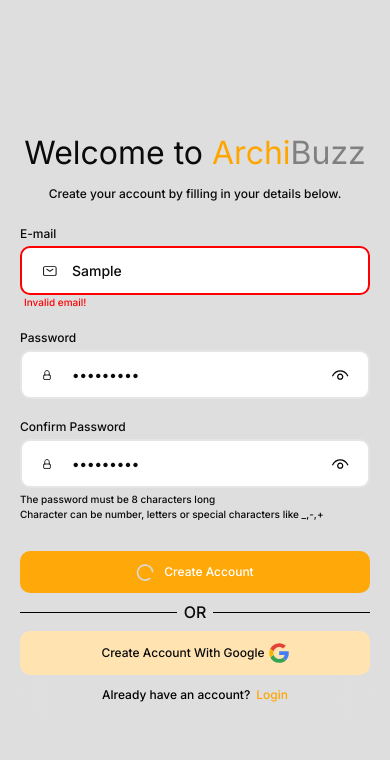
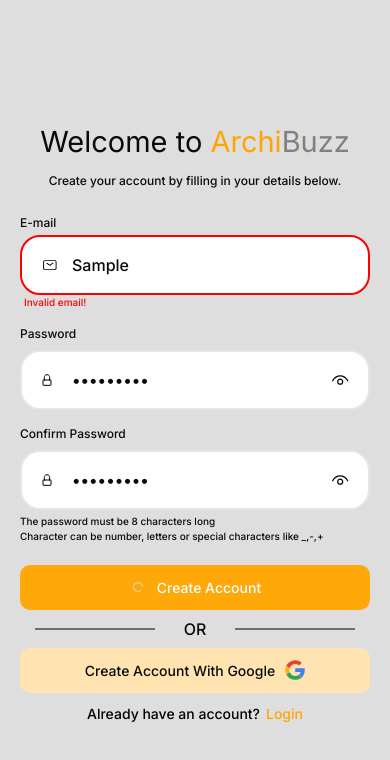
Before and after one commit to Marvellous-Udoye/Archi-buzz-webapp, a Next.js app: page /signup in a window 390 px wide. Both pictures are taken after typing "Sample", "Sample123", "Sample123" into the empty fields and a click on the button "Create Account". Shown: the top 760 px of the page. Built offline with nearby package versions, Linux system fonts and the light colour scheme.

Commit message:
style: fixed layout for signup and login pages

```diff
--- a/src/app/community/community.module.css
+++ b/src/app/community/community.module.css
@@ -250,7 +250,6 @@
     font-size: 12px;
     padding: 6px 12px;
     gap: 0;
-    white-space: nowrap;
     height: 46px;
   }
 
--- a/src/app/community/components/posts-section.tsx
+++ b/src/app/community/components/posts-section.tsx
@@ -59,7 +59,7 @@
   };
 
   if (loading) return <p className="bg-[#F6F5F5] w-full h-100vh py-4 pl-4 sm:pl-0">Loading...</p>;
-  if (error) return <p>{error}</p>;
+  if (error) return <p className="bg-[#F6F5F5] w-full h-100vh py-4 pl-4 sm:pl-0">{error}</p>;
 
   return (
     <main className={`${styles.feed} flex flex-col gap-[11px]`}>
--- a/src/app/page.tsx
+++ b/src/app/page.tsx
@@ -180,10 +180,10 @@
           </div>
           <Image
             src={heroPic}
-            width={562}
+            width={550}
             height={475}
             alt="This is a pic"
-            className="lg:w-[550px] w-full h-full sm:px-4 lg:w-full mx-auto"
+            className="lg:w-[550px] h-full sm:px-4 lg:w-full mx-auto"
           />
         </div>
       </section>
--- a/src/app/signup/form.module.css
+++ b/src/app/signup/form.module.css
@@ -1,211 +1,18 @@
 /* Styles for both signup and login pages */
 
-.signup_page {
+.login_and_signup_ctn {
   background-image: url('/images/3d-rendering-abstract-building 4.png');
 
-  @media (max-width: 700px) {
+  @media (max-width: 768px) {
     background-image: none;
-    background-color: #DEDEDE;
-    padding: 40px 20px;
-    align-items: center;
   }
 }
 
-.signup_ctn {
-  flex-wrap: wrap;
-}
-
-.signup_card {
-  @media (min-width: 701px) and (max-width: 1300px) {
-    border-top-right-radius: 20px;
-    border-bottom-left-radius: 0;
-  }
-
-  @media (max-width: 700px) {
-    border-radius: 0;
-    padding: 0;
-  }
-}
-
-.login_card {
+.login_and_signup_blur_ctn {
   background: linear-gradient(129deg, rgba(0, 0, 0, 0.10) 7.98%, rgba(0, 0, 0, 0.25) 51.84%, rgba(0, 0, 0, 0.40) 95.7%);
   backdrop-filter: blur(12.5px);
 
-  @media (min-width: 701px) and (max-width: 1300px) {
-    border-top-right-radius: 0;
-    border-bottom-left-radius: 20px;
-    max-width: 714px;
-  }
-
-  @media (max-width: 700px) {
-    border-radius: 0;
+  @media (max-width: 768px) {
     background: none;
   }
 }
-
-.login_card div {
-  @media (max-width: 700px) {
-    padding: 11px 0;
-    flex-direction: row;
-    align-items: center;
-    gap: 6px;
-  }
-}
-
-.login_card button {
-  @media (max-width: 700px) {
-    border: none;
-    color: #FFA500;
-    padding: 0;
-    font-size: 12px;
-    display: flex;
-    align-items: center;
-    pointer-events: none;
-  }
-
-  @media (min-width:701px) {
-    width: 332px;
-  }
-}
-
-.login_card p {
-  @media (max-width: 700px) {
-    font-size: 12px;
-    color: #000;
-  }
-}
-
-.header {
-  @media (max-width: 700px) {
-    gap: 8px;
-    padding-bottom: 10px;
-  }
-}
-
-.header p:first-child {
-  @media (max-width: 700px) {
-    font-size: 32px;
-  }
-
-  @media (max-width: 382px) {
-    font-size: 29px;
-  }
-}
-
-.header p:last-child {
-  @media (max-width: 700px) {
-    font-size: 12px;
-  }
-}
-
-.form {
-  @media (max-width: 700px) {
-    font-size: 12px;
-    margin: 9px 0 0 0;
-  }
-}
-
-.form Input {
-  @media (max-width: 700px) {
-    font-size: 14px;
-    padding: 12px 12px 12px 50px;
-    border-radius: 10px;
-  }
-}
-
-.form Button {
-  @media (max-width: 700px) {
-    font-size: 12px;
-    padding: 12px;
-    border-radius: 10px;
-  }
-}
-
-.form fieldset svg {
-  @media (max-width: 700px) {
-    max-width: 20px;
-    max-height: 10px;
-  }
-}
-
-.form label {
-  line-height: 24px;
-  font-size: 12px;
-}
-
-.password_info {
-  @media (max-width: 700px) {
-    font-size: 10px;
-  }
-}
-
-.text_OR {
-  @media (max-width: 700px) {
-    padding: 7px 0;
-    font-size: 16px;
-  }
-}
-
-.text_OR::before {
-  content: "";
-  height: 1px;
-  background-color: #000;
-  margin-right: 26px;
-  max-width: 215px;
-  width: 100%;
-
-  @media (max-width: 700px) {
-    margin-right: 7px;
-  }
-}
-
-.text_OR::after {
-  content: "";
-  height: 1px;
-  background-color: #000;
-  margin-left: 26px;
-  max-width: 215px;
-  width: 100%;
-
-  @media (max-width: 700px) {
-    margin-left: 7px;
-  }
-}
-
-.google_btn {
-  @media (max-width: 700px) {
-    gap: 4px;
-    font-size: 12px;
-    padding: 12px;
-  }
-}
-
-.google_btn p {
-  @media (max-width: 700px) {
-    font-size: 12px;
-  }
-}
-
-.google_btn svg {
-  @media (max-width: 700px) {
-    width: 20px;
-    height: 20px;
-  }
-}
-
-.forget_password {
-  color: #FFA500;
-
-  @media (max-width: 700px) {
-    font-size: 12px;
-    line-height: 24px;
-  }
-}
-
-.invalid {
-  border: 2px solid #FF0000;
-}
-
-.error-message {
-  color: #FF0000;
-}
--- a/src/app/signup/page.tsx
+++ b/src/app/signup/page.tsx
@@ -90,19 +90,19 @@
   }
 
   return (
-    <div className={`${styles.signup_page} min-h-screen bg-cover bg-center flex justify-center items-center py-10`}>
-      <div className={`${styles.signup_ctn} flex justify-center w-full`}>
-        <div className={`${styles.signup_card} max-w-[714px] w-full bg-[#DEDEDE] rounded-tl-[20px] rounded-bl-[20px] pt-[49px] pb-[57px]`}>
-          <header className={`${styles.header} flex flex-col gap-4 pb-4 text-center`}>
-            <p className="text-[40px] font-[400]">Welcome to <span className="text-[#FFA500]">Archi</span><span className="text-[#808080]">Buzz</span></p>
-            <p className="text-[16px] font-[500]">Create your account by filling in your details below.</p>
+    <div className={`${styles.login_and_signup_ctn} min-h-[100svh] bg-cover bg-center flex justify-center items-center px-5 md:px-0 md:py-10 bg-[#DEDEDE] md:bg-transparent`}>
+      <div className="flex flex-wrap justify-center w-full">
+        <div className="max-w-[714px] w-full bg-[#DEDEDE] rounded-none md:rounded-tr-[20px] md:rounded-tl-[20px] lg:rounded-tl-[20px] lg:rounded-bl-none xl:rounded-tl-[20px] lg:rounded-tr-[20px] xl:rounded-bl-[20px] xl:rounded-tr-none md:pt-[49px] pb-0 md:pb-[57px]">
+          <header className="flex flex-col gap-2 md:gap-4 pb-2.5 md:pb-4 text-center">
+            <p className="text-[29px] sm:text-[32px] md:text-[40px] font-[400]">Welcome to <span className="text-[#FFA500]">Archi</span><span className="text-[#808080]">Buzz</span></p>
+            <p className="text-[12px] md:text-[16px] font-[500]">Create your account by filling in your details below.</p>
           </header>
 
-          <form onSubmit={handleSubmit} className={`${styles.form} flex flex-col gap-4 mt-4 mx-11`}>
+          <form onSubmit={handleSubmit} className="flex flex-col gap-2 md:gap-4 mt-[9px] md:mt-4 mx-0 md:mx-11 ">
             <fieldset>
               <label
                 htmlFor="Email"
-                className="leading-[32px] text-[16px] font-[500]"
+                className="leading-[24px] md:leading-[32px] text-[12px] md:text-[16px] font-[500]"
               >
                 E-mail
               </label>
@@ -111,22 +111,22 @@
                 type='text'
                 value={email}
                 autocomplete="email"
-                placeholder='John Doe'
-                styles={`${errors.email ? styles['invalid'] : ''}`}
+                placeholder='archibuzz@gmail.com'
+                styles={`${errors.email ? 'border-[2px] border-[#FF0000]' : ''}  text-[14px] md:text-base py-3 md:py-4 pr-3 md:pr-4 pl-[50px] md:pl-[64px] rounded-[10px]`}
                 handleChange={(e) => setEmail(e.target.value)}
                 handleFocus={handleEmailChange}
               >
-                <svg className="absolute top-1/2 left-5 -translate-y-1/2" xmlns="http://www.w3.org/2000/svg" width="22" height="16" viewBox="0 0 22 16" fill="none">
+                <svg className="absolute top-1/2 left-5 -translate-y-1/2 max-w-[20px] max-h-[10px] md:max-w-full md:max-h-full" xmlns="http://www.w3.org/2000/svg" width="22" height="16" viewBox="0 0 22 16" fill="none">
                   <path fillRule="evenodd" clipRule="evenodd" d="M1.5 3C1.5 2.30964 2.05964 1.75 2.75 1.75H18.75C19.4404 1.75 20 2.30964 20 3V13C20 13.6904 19.4404 14.25 18.75 14.25H2.75C2.05964 14.25 1.5 13.6904 1.5 13V3ZM2.75 0.25C1.23122 0.25 0 1.48122 0 3V13C0 14.5188 1.23122 15.75 2.75 15.75H18.75C20.2688 15.75 21.5 14.5188 21.5 13V3C21.5 1.48122 20.2688 0.25 18.75 0.25H2.75ZM6.1801 4.38558C5.84076 4.14804 5.37311 4.23057 5.13558 4.5699C4.89804 4.90924 4.98057 5.37689 5.3199 5.61442L10.3199 9.11442C10.5781 9.29519 10.9219 9.29519 11.1801 9.11442L16.1801 5.61442C16.5194 5.37689 16.602 4.90924 16.3644 4.5699C16.1269 4.23057 15.6592 4.14804 15.3199 4.38558L10.75 7.58451L6.1801 4.38558Z" fill="black" />
                 </svg>
               </Input>
-              {errors.email && <p className="ml-1 font-[500] text-[10px] text-[#FF0000]">{errors.email}</p>}
+              {errors.email && <p className="ml-1 font-[500] text-[10px] md:text-[12px] text-[#FF0000]">{errors.email}</p>}
             </fieldset>
 
             <fieldset>
               <label
                 htmlFor="Password"
-                className="leading-[32px] text-[16px] font-[500]"
+                className="leading-[32px] text-[12px] md:text-[16px] font-[500]"
               >
                 Password
               </label>
@@ -134,28 +134,28 @@
                 id="Password"
                 type={showpassword ? "text" : "password"}
                 value={password}
-                placeholder='.........'
-                styles={`${errors.password ? styles['invalid'] : ''}`}
+                placeholder='********'
+                styles={`${errors.password ? 'border-[2px] border-[#FF0000]' : ''}  text-[14px] md:text-base py-3 md:py-4 pr-3 md:pr-4 pl-[50px] md:pl-[64px] rounded-[10px]`}
                 handleChange={(e) => setPassword(e.target.value)}
                 handleFocus={handlePasswordChange}
 
               >
-                <svg className="absolute top-1/2 left-5 -translate-y-1/2" xmlns="http://www.w3.org/2000/svg" width="14" height="18" viewBox="0 0 14 18" fill="none">
+                <svg className="absolute top-1/2 left-5 -translate-y-1/2 max-w-[20px] max-h-[12px] md:max-w-full md:max-h-full" xmlns="http://www.w3.org/2000/svg" width="14" height="18" viewBox="0 0 14 18" fill="none">
                   <path d="M11 9H12.4C12.7314 9 13 9.2686 13 9.6V16.4C13 16.7314 12.7314 17 12.4 17H1.6C1.26863 17 1 16.7314 1 16.4V9.6C1 9.2686 1.26863 9 1.6 9H3M11 9V5C11 3.66667 10.2 1 7 1C3.8 1 3 3.66667 3 5V9M11 9H3" stroke="black" strokeWidth="1.5" strokeLinecap="round" strokeLinejoin="round" />
                 </svg>
                 <svg
                   onClick={() => setShowPassword(!showpassword)}
-                  className="absolute top-1/2 right-5 -translate-y-1/2 cursor-pointer" xmlns="http://www.w3.org/2000/svg" width="20" height="12" viewBox="0 0 20 12" fill="none">
+                  className="absolute top-1/2 right-5 -translate-y-1/2 cursor-pointer max-h-[10px] md:max-w-full md:max-h-full" xmlns="http://www.w3.org/2000/svg" width="20" height="12" viewBox="0 0 20 12" fill="none">
                   <path fillRule="evenodd" clipRule="evenodd" d="M1.93413 7.30777C5.26879 -0.102591 15.2316 -0.102591 18.5662 7.30777C18.7362 7.6855 19.1802 7.85392 19.558 7.68394C19.9357 7.51396 20.1041 7.06996 19.9341 6.69223C16.0688 -1.89741 4.43158 -1.89741 0.566244 6.69223C0.396265 7.06996 0.564681 7.51396 0.942412 7.68394C1.32014 7.85392 1.76415 7.6855 1.93413 7.30777ZM8.00019 8C8.00019 6.75731 9.0075 5.75 10.2502 5.75C11.4929 5.75 12.5002 6.75731 12.5002 8C12.5002 9.24269 11.4929 10.25 10.2502 10.25C9.0075 10.25 8.00019 9.24269 8.00019 8ZM10.2502 4.25C8.17907 4.25 6.50019 5.92889 6.50019 8C6.50019 10.0711 8.17907 11.75 10.2502 11.75C12.3213 11.75 14.0002 10.0711 14.0002 8C14.0002 5.92889 12.3213 4.25 10.2502 4.25Z" fill="black" />
                 </svg>
               </Input>
-              {errors.password && <p className="ml-1 font-[500] text-[10px] text-[#FF0000]">{errors.password}</p>}
+              {errors.password && <p className="ml-1 font-[500] text-[10px] md:text-[12px] text-[#FF0000]">{errors.password}</p>}
             </fieldset>
 
             <fieldset>
               <label
                 htmlFor="ConfirmPassword"
-                className="leading-[32px] text-[16px] font-[500]"
+                className="leading-[32px] text-[12px] md:text-[16px] font-[500]"
               >
                 Confirm Password
               </label>
@@ -163,24 +163,24 @@
                 id="ConfirmPassword"
                 type={showpassword ? "text" : "password"}
                 value={confirmpassword}
-                placeholder='.........'
-                styles={`${errors.confirmpassword ? styles['invalid'] : ''}`}
+                placeholder='********'
+                styles={`${errors.confirmpassword ? 'border-[2px] border-[#FF0000]' : ''} text-[14px] md:text-base py-3 md:py-4 pr-3 md:pr-4 pl-[50px] md:pl-[64px] rounded-[10px]`}
                 handleChange={(e) => setConfirmpassword(e.target.value)}
                 handleFocus={handleConfirmPasswordChange}
 
               >
-                <svg className="absolute top-1/2 left-5 -translate-y-1/2" xmlns="http://www.w3.org/2000/svg" width="14" height="18" viewBox="0 0 14 18" fill="none">
+                <svg className="absolute top-1/2 left-5 -translate-y-1/2 max-w-[20px] max-h-[12px] md:max-w-full md:max-h-full" width="14" height="18" viewBox="0 0 14 18" fill="none">
                   <path d="M11 9H12.4C12.7314 9 13 9.2686 13 9.6V16.4C13 16.7314 12.7314 17 12.4 17H1.6C1.26863 17 1 16.7314 1 16.4V9.6C1 9.2686 1.26863 9 1.6 9H3M11 9V5C11 3.66667 10.2 1 7 1C3.8 1 3 3.66667 3 5V9M11 9H3" stroke="black" strokeWidth="1.5" strokeLinecap="round" strokeLinejoin="round" />
                 </svg>
                 <svg
                   onClick={() => setShowPassword(!showpassword)}
-                  className="absolute top-1/2 right-5 -translate-y-1/2 cursor-pointer" xmlns="http://www.w3.org/2000/svg" width="20" height="12" viewBox="0 0 20 12" fill="none">
+                  className="absolute top-1/2 right-5 -translate-y-1/2 cursor-pointer max-h-[10px] md:max-w-full md:max-h-full" xmlns="http://www.w3.org/2000/svg" width="20" height="12" viewBox="0 0 20 12" fill="none">
                   <path fillRule="evenodd" clipRule="evenodd" d="M1.93413 7.30777C5.26879 -0.102591 15.2316 -0.102591 18.5662 7.30777C18.7362 7.6855 19.1802 7.85392 19.558 7.68394C19.9357 7.51396 20.1041 7.06996 19.9341 6.69223C16.0688 -1.89741 4.43158 -1.89741 0.566244 6.69223C0.396265 7.06996 0.564681 7.51396 0.942412 7.68394C1.32014 7.85392 1.76415 7.6855 1.93413 7.30777ZM8.00019 8C8.00019 6.75731 9.0075 5.75 10.2502 5.75C11.4929 5.75 12.5002 6.75731 12.5002 8C12.5002 9.24269 11.4929 10.25 10.2502 10.25C9.0075 10.25 8.00019 9.24269 8.00019 8ZM10.2502 4.25C8.17907 4.25 6.50019 5.92889 6.50019 8C6.50019 10.0711 8.17907 11.75 10.2502 11.75C12.3213 11.75 14.0002 10.0711 14.0002 8C14.0002 5.92889 12.3213 4.25 10.2502 4.25Z" fill="black" />
                 </svg>
               </Input>
-              {errors.confirmpassword && <p className="ml-1 font-[500] text-[10px] text-[#FF0000]">{errors.confirmpassword}</p>}
+              {errors.confirmpassword && <p className="ml-1 font-[500] text-[10px] md:text-[12px] text-[#FF0000]">{errors.confirmpassword}</p>}
 
-              <div className={`${styles.password_info} ${errorMessage ? styles['error-message'] : ''} text-[12px] font-[500] mt-1`}>
+              <div className={`${errorMessage ? 'text-[#FF0000]' : ''} text-[10px] md:text-[12px] font-[500] mt-1`}>
                 <p >The password must be 8 characters long</p>
                 <p>Character can be number, letters or special characters like _,-,+</p>
               </div>
@@ -189,21 +189,26 @@
             <div className="mt-[13px]">
               <Button
                 type='submit'
-                styles="bg-[#FFA809] text-[16px] font-[500] w-full py-4 px-2 rounded-[20px] text-white hover:bg-[#CC8400] transition ease duration-100ms outline-none"
+                styles="bg-[#FFA809] w-full py-3 px-3 md:py-4 md:px-2 rounded-[10px] text-white active:bg-[#CC8400] transition ease duration-100ms outline-none"
               >
-                <svg xmlns="http://www.w3.org/2000/svg" width="18" height="17" viewBox="0 0 18 17" fill="none">
+                <svg className="max-h-[10px] md:max-w-full md:max-h-full" xmlns="http://www.w3.org/2000/svg" width="18" height="17" viewBox="0 0 18 17" fill="none">
                   <path d="M16.5833 8.58333C17.0436 8.58333 17.421 8.20928 17.375 7.75134C17.2117 6.12274 16.5712 4.57146 15.5251 3.29672C14.302 1.80639 12.6 0.786249 10.7091 0.410123C8.81817 0.0339962 6.85534 0.325155 5.15503 1.23399C3.45472 2.14282 2.12214 3.6131 1.38434 5.3943C0.646539 7.17551 0.549173 9.15743 1.10883 11.0024C1.66849 12.8473 2.85054 14.4411 4.45358 15.5122C6.05662 16.5834 7.98146 17.0655 9.90014 16.8765C11.5413 16.7149 13.091 16.0708 14.3582 15.0348C14.7144 14.7434 14.7121 14.2121 14.3866 13.8866C14.0612 13.5612 13.5363 13.566 13.1729 13.8483C12.1841 14.6164 10.9939 15.0941 9.73678 15.2179C8.20184 15.3691 6.66196 14.9834 5.37953 14.1265C4.0971 13.2696 3.15146 11.9945 2.70373 10.5186C2.256 9.04261 2.3339 7.45707 2.92414 6.03211C3.51438 4.60715 4.58044 3.43093 5.94069 2.70386C7.30094 1.97679 8.8712 1.74386 10.3839 2.04476C11.8967 2.34567 13.2583 3.16178 14.2367 4.35404C15.0381 5.33054 15.5419 6.50988 15.698 7.75214C15.7554 8.20878 16.1231 8.58333 16.5833 8.58333Z" fill="#D9D9D9" />
                 </svg>
-                Create Account
+                <p className="text-[14px] md:text-base font-[500] ">Create Account</p>
               </Button>
 
-              <p className={`${styles.text_OR} flex justify-center items-center py-4 text-[24px] font-[500]`}>OR</p>
+              <p className="relative flex justify-center items-center py-[7px] md:py-4 text-[16px] md:text-[24px] font-[500]">
+                <span className="absolute left-[15px] md:left-[30px] top-1/2 transform -translate-y-1/2 h-[1px] bg-black w-full max-w-[120px] md:max-w-[250px] md:mr-[26px] mr-[7px]"></span>
+                OR
+                <span className="absolute right-[15px] md:right-[30px] top-1/2 transform -translate-y-1/2 h-[1px] bg-black w-full max-w-[120px] md:max-w-[250px] md:ml-[26px] ml-[7px]"></span>
+              </p>
 
               <Button
-                styles={`${styles.google_btn} bg-[#FFE4B2] w-full py-4 px-2 rounded-[16px] flex justify-center items-center gap-8 hover:bg-[#CCB68F] transition ease duration-100ms outline-none`}
+                type="button"
+                styles="bg-[#FFE4B2] text-[12px] md:text-base w-full py-3 px-3 md:py-4 md:px-2 rounded-[10px] flex justify-center items-center gap-1 md:gap-8 active:bg-[#CCB68F] transition ease duration-100ms outline-none"
               >
-                <p className="text-[16px] font-[500]">Create Account With Google</p>
-                <svg xmlns="http://www.w3.org/2000/svg" width="41" height="40" viewBox="0 0 41 40" fill="none">
+                <p className="text-[14px] md:text-[16px] font-[500]">Create Account With Google</p>
+                <svg className="w-5 h-5 md:w-10 md:h-10" xmlns="http://www.w3.org/2000/svg" width="41" height="40" viewBox="0 0 41 40" fill="none">
                   <path d="M40.5 20.4797C40.5 19.129 40.3666 17.7347 40.1443 16.4275H20.8945V24.1398H31.9198C31.4752 26.6234 30.0082 28.802 27.8298 30.1963L34.4094 35.2071C38.2771 31.6777 40.5 26.5362 40.5 20.4797Z" fill="#4280EF" />
                   <path d="M20.8953 40C26.4079 40 31.0314 38.2135 34.4101 35.1635L27.8305 30.1963C26.0078 31.4163 23.6516 32.1134 20.8953 32.1134C15.5604 32.1134 11.0703 28.5841 9.4254 23.8783L2.66797 28.9762C6.1356 35.7299 13.1598 40 20.8953 40Z" fill="#34A353" />
                   <path d="M9.4247 23.8348C8.58002 21.3511 8.58002 18.6497 9.4247 16.166L2.66727 11.0245C-0.222423 16.6889 -0.222423 23.3555 2.66727 28.9763L9.4247 23.8348Z" fill="#F6B704" />
@@ -215,11 +220,11 @@
           </form>
         </div>
 
-        <div className={`${styles.login_card} max-w-[552px] w-full flex justify-center items-center rounded-tr-[20px] rounded-br-[20px]`}>
-          <div className="p-[13px] flex flex-col items-center justify-center gap-8">
-            <p className="text-[32px] font-[500] text-white text-center">Already have an account?</p>
+        <div className={`${styles.login_and_signup_blur_ctn} max-w-[714px] xl:max-w-[552px] w-full flex justify-center items-center rounded-none md:rounded-br-[20px] md:rounded-bl-[20px] lg:rounded-tr-none lg:rounded-bl-[20px] lg:rounded-br-[20px] xl:rounded-bl-none xl:rounded-tr-[20px] xl:rounded-br-[20px]`}>
+          <div className="pt-[10px] md:p-[20px] xl:p-[13px] flex flex-row md:flex-col items-center justify-center gap-1.5 md:gap-4 xl:gap-8">
+            <p className="text-[14px] md:text-[32px] font-[500] text-black md:text-white text-center">Already have an account?</p>
             <Link href='/login'>
-              <button className="w-full block border-[2.5px] border-[#808080] rounded-[20px] text-[16px] font-[500] py-4 px-2 rounded-[20px] text-white hover:bg-[#CC8400] transition ease duration-100ms hover:border-[#CC8400] outline-none">
+              <button className="md:min-w-[332px] w-full block border-0 md:border-[2.5px] md:border-[#808080] rounded-[20px] text-[14px] md:text-[16px] font-[500] py-0 px-0 md:py-4 md:px-2 text-[#FFA500] md:text-white active:bg-transparent md:active:bg-[#CC8400] transition ease duration-100ms hover:border-[#CC8400] outline-none lg:cursor-pointer">
                 Login
               </button>
             </Link>
@@ -227,7 +232,7 @@
         </div>
 
       </div>
-    </div>
+    </div >
   );
 };
 
```
Also changed, not shown: src/app/login/page.tsx (+26 -26 lines).
